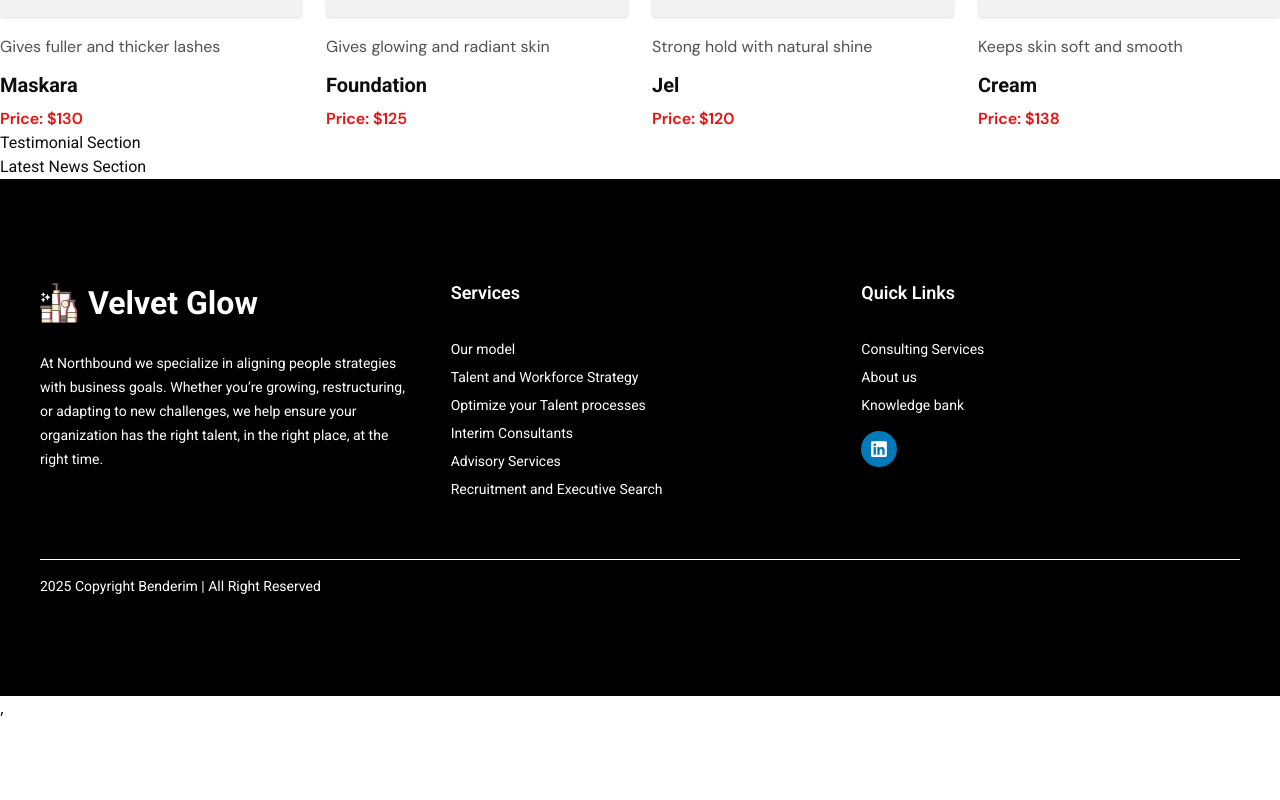
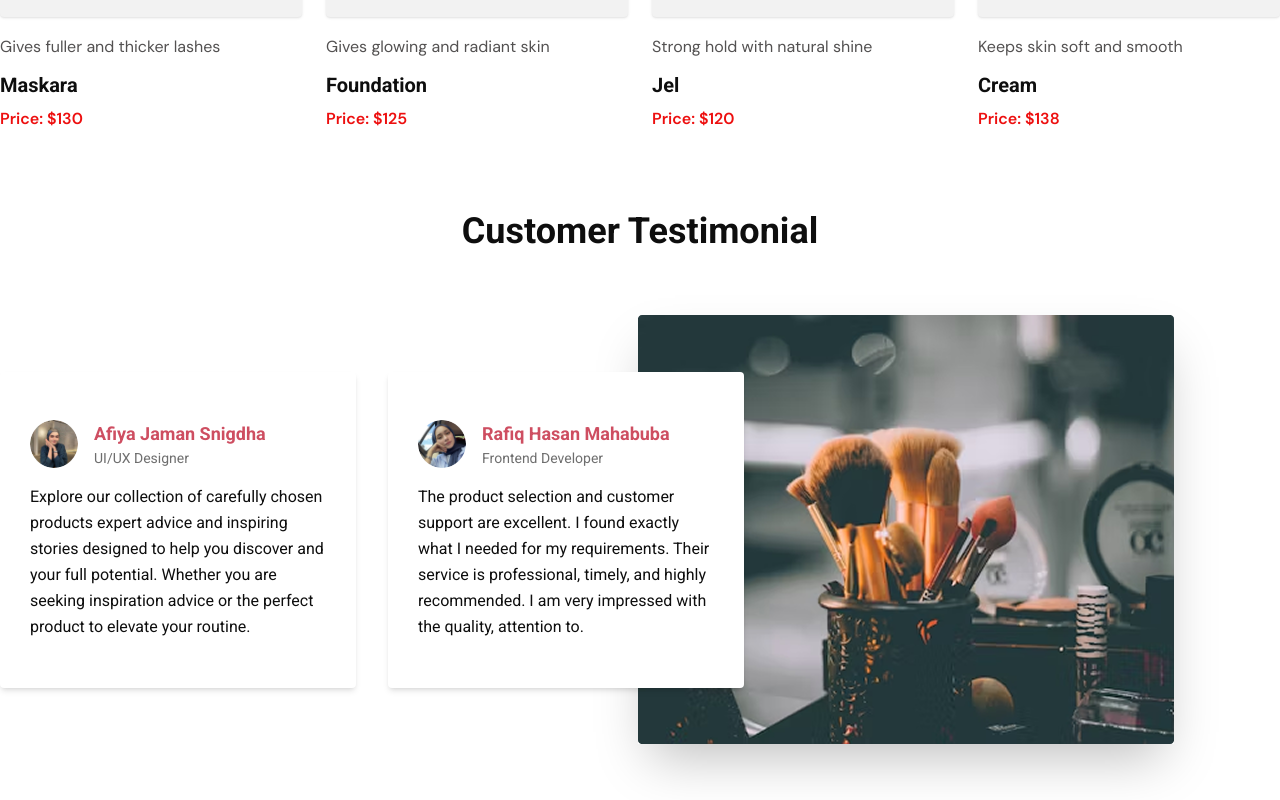
Before and after one commit to nurislam243/velvet-glow, a React (Vite) app: page / in a window 1280 px wide. Shown: the part 3000-3800 px from the top of the page. Before the commit the page ends 3720 px from the top, so only its background shows below. Built offline with nearby package versions, Linux system fonts and the light colour scheme.

Commit message:
added Testimonial section

```diff
--- a/src/pages/Home/Testimonial/Testimonial.jsx
+++ b/src/pages/Home/Testimonial/Testimonial.jsx
@@ -1,11 +1,72 @@
 import React from 'react';
+import profile1 from "../../../../src/assets/Testimonial/profile-1.jpg";
+import profile2 from "../../../../src/assets/Testimonial/profile-2.png";
+import testimonialBg from "../../../../src/assets/Testimonial/testimonial-bg.png";
+
 
 const Testimonial = () => {
-    return (
-        <div>
-            <h1>Testimonial Section</h1>
+  const testimonials = [
+  {
+      name: "Afiya Jaman Snigdha",
+      role: "UI/UX Designer",
+      testimonialText: "Explore our collection of carefully chosen products expert advice and inspiring stories designed to  help you discover and your full potential. Whether you are seeking inspiration advice or the perfect product to elevate your routine.",
+      imageUrl: profile1
+    },
+    {
+      name: "Rafiq Hasan Mahabuba",
+      role: "Frontend Developer",
+      testimonialText: "The product selection and customer support are excellent. I found exactly what I needed for my requirements. Their service is professional, timely, and highly recommended. I am very impressed with the quality, attention to.",
+      imageUrl: profile2
+    }
+
+  ];
+
+  return (
+    <section className="bg-base-100 py-20 flex flex-col items-center">
+        <h2 className="text-4xl font-bold text-center mb-16 text-base-content">Customer Testimonial</h2>
+
+        <div className="flex">
+            <div className="flex flex-col lg:flex-row items-center gap-12 lg:gap-8 w-full z-50">
+                {testimonials.map((testimonial, index) => (
+                <div
+                    key={index}
+                    className={`
+                     rounded w-full md:max-w-[424px] min-h-[284px] bg-base-100 shadow-md py-[48px] px-[30px]`
+                    }
+                >
+                    <div className="flex items-start space-x-4 mb-4 z-10">
+                    {/* Avatar */}
+                    <div className="avatar">
+                        <div className="w-12 rounded-full">
+                        <img src={testimonial.imageUrl} alt={`${testimonial.name}'s avatar`} />
+                        </div>
+                    </div>
+                    {/* Name and Role */}
+                    <div className="flex flex-col">
+                        <span className="font-bold text-lg text-primary">{testimonial.name}</span>
+                        <span className="text-sm text-base-content/60">{testimonial.role}</span>
+                    </div>
+                    </div>
+                    {/* Testimonial Text */}
+                    <p className="text-base-content text-sm md:text-base leading-relaxed z-10">
+                    {testimonial.testimonialText}
+                    </p>
+                </div>
+                ))}
+            </div>
+
+            {/* Image */}
+            <div className="relative hidden -left-[106px] lg:block">
+                <img
+                    src={testimonialBg}
+                    alt="Product"
+                    className="min-w-[536px] h-full top-0 shadow-2xl"
+                />
+            </div>
         </div>
-    );
+
+    </section>
+  );
 };
 
 export default Testimonial;
```
